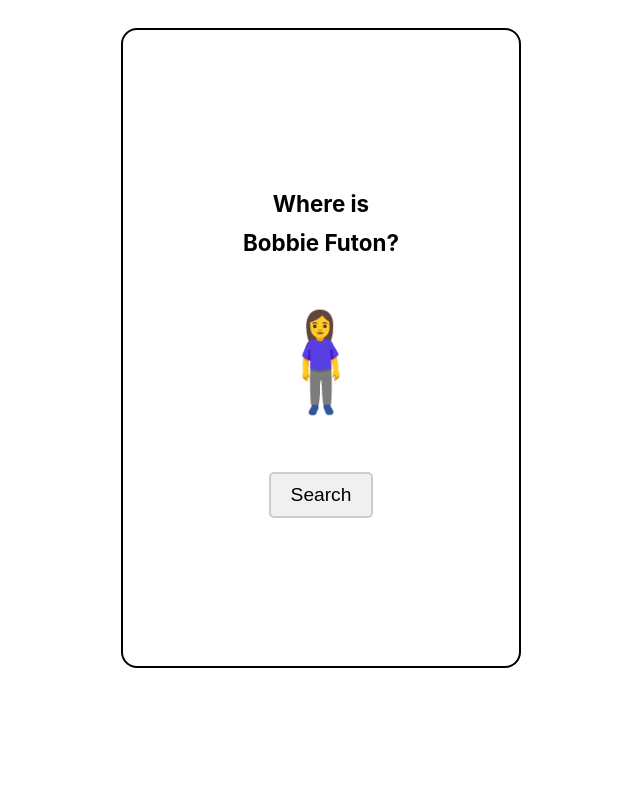
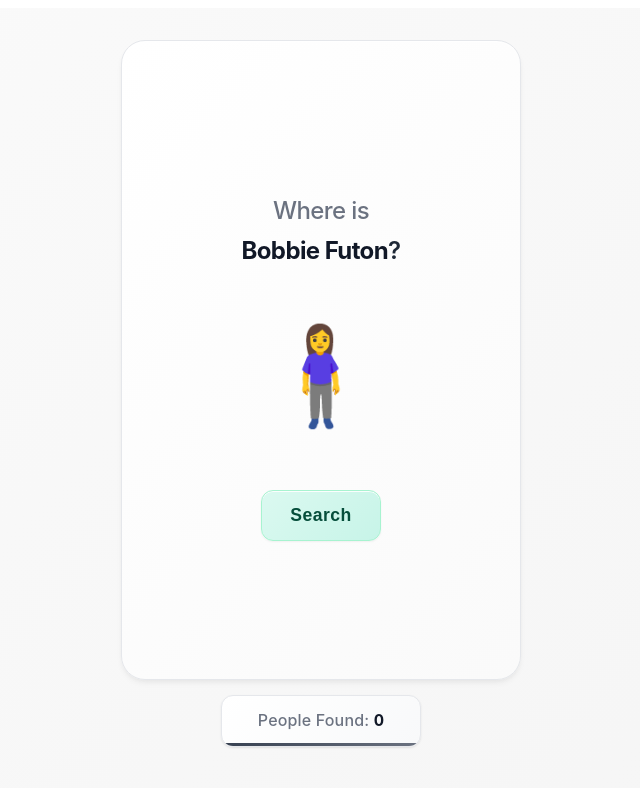
Before and after one commit to lewdry/whereis, a Svelte app in the folder my-svelte-app/: page / in a window 1280 px wide. Shown: the top 788 px of the page, without its empty margins (319-959 px from the left). Built offline with nearby package versions, Linux system fonts and the light colour scheme.

Commit message:
Add score tracking and animations to the game, refactor UI components for improved layout and styling

```diff
--- a/my-svelte-app/src/App.svelte
+++ b/my-svelte-app/src/App.svelte
@@ -37,6 +37,10 @@
     };
 
     let isFirstGame = true;
+
+    // Score tracking
+    let totalPeopleFound = 0;
+    let scoreAnimating = false;
 
     // Responsive sizing
     const getEmojiSize = () => {
@@ -326,29 +330,6 @@
         // Preload audio on first user action; ignore errors
         preloadAudio().catch(e => console.debug('Audio preload deferred or failed:', e));
 
-        // Try to proactively decode/unlock the audio using a short muted play/pause
-        // This runs on the user gesture (start button) so browsers will allow it
-        (async () => {
-            // Use both muted and volume=0 to ensure the temporary play is silent across browsers
-            const previousMuted = winSound.muted;
-            const previousVolume = typeof winSound.volume === 'number' ? winSound.volume : 1;
-            try {
-                winSound.muted = true;
-                try { winSound.volume = 0; } catch (e) { /* some browsers may forbid setting volume early */ }
-                await winSound.play();
-                winSound.pause();
-                winSound.currentTime = 0;
-                audioPreloaded = true;
-                console.debug('Audio decoded/unlocked via silent play/pause');
-            } catch (err) {
-                console.debug('Audio decode/unlock failed:', err);
-            } finally {
-                // Restore previous audio state
-                try { winSound.volume = previousVolume; } catch (e) { /* ignore */ }
-                winSound.muted = previousMuted;
-            }
-        })();
-
         // Wait for the game screen to be rendered
         await tick();
 
@@ -382,11 +363,32 @@
     function checkForWin(clickedPerson) {
         if (clickedPerson.id === missingPerson.id) {
             isGameWon = true;
-        // Immediately reset and play
+            totalPeopleFound += 1; // Increment score
+
+            // Trigger score animation
+            scoreAnimating = true;
+            setTimeout(() => {
+                scoreAnimating = false;
+            }, 800); // Animation duration
+
+            // Try to unlock audio context if needed (some browsers require this)
+            const playFanfare = async () => {
+                try {
+                    // Reset the audio to start from beginning
                     winSound.currentTime = 0;
-        // Use Promise-based play with simple error handling
-        winSound.play()
-            .catch(error => console.error('Error playing sound:', error));
+                    // Ensure audio is unmuted and at normal volume
+                    winSound.muted = false;
+                    if (typeof winSound.volume === 'number') {
+                        winSound.volume = 1;
+                    }
+                    // Play the fanfare
+                    await winSound.play();
+                } catch (error) {
+                    console.error('Error playing fanfare:', error);
+                }
+            };
+
+            playFanfare();
         }
     }
 
@@ -454,6 +456,7 @@
     <!-- Splash screen -->
     {#if !isGameStarted}
     <div class="container">
+        <div class="game-wrapper">
             <div class="splash-screen">
                 <div class="text-container">
                     <h1><span class="highlight">Where is</span><br><span class="name">{firstName} {lastName}</span>?</h1>
@@ -461,12 +464,17 @@
                 <div class="emoji">{missingPerson.emoji}</div>
                 <button on:click={startGame}>Search</button>
             </div>
+            <div class="scorecard">
+                <div class="score-text">People Found: <span class="score-number" class:score-pop={scoreAnimating}>{totalPeopleFound}</span></div>
+            </div>
+        </div>
     </div>
     {/if}
 
     <!-- Game screen -->
     {#if isGameStarted && !isGameWon}
     <div class="container">
+        <div class="game-wrapper">
             <div
                 class="game-screen"
                 on:touchmove|preventDefault={() => {}}
@@ -496,6 +504,10 @@
                     {/each}
                 {/if}
             </div>
+            <div class="scorecard">
+                <div class="score-text">People Found: <span class="score-number" class:score-pop={scoreAnimating}>{totalPeopleFound}</span></div>
+            </div>
+        </div>
     </div>
     {/if}
 
@@ -503,6 +515,7 @@
     <!-- Win screen -->
     {#if isGameWon}
     <div class="container">
+        <div class="game-wrapper">
             <div class="win-screen">
                 <div class="text-container">
                     <h1><span class="highlight">Congratulations!</span><br>You found<br><span class="name">{firstName} {lastName}</span>!</h1>
@@ -526,6 +539,10 @@
                     <div class="sr-only" aria-live="polite">{winMessage}</div>
                 <button class="new-game-btn" on:click={startNewGame}>New Game</button>
             </div>
+            <div class="scorecard">
+                <div class="score-text">People Found: <span class="score-number" class:score-pop={scoreAnimating}>{totalPeopleFound}</span></div>
+            </div>
+        </div>
     </div>
     {/if}
 
@@ -534,10 +551,132 @@
     display: flex;
     justify-content: center;
     align-items: flex-start;
-    padding-top: 20px;
+    padding-top: 32px;
     width: 100%;
     height: 100vh;
-    background-color: #ffffff;
+    background: linear-gradient(135deg, #fafafa 0%, #f5f5f5 100%);
+    font-family: -apple-system, BlinkMacSystemFont, 'Segoe UI', Roboto, Oxygen, Ubuntu, Cantarell, sans-serif;
+}
+
+    .game-wrapper {
+        display: flex;
+        flex-direction: column;
+        align-items: center;
+        gap: 15px;
+        width: 80%;
+        max-width: 400px;
+    }
+
+    .scorecard {
+        background: linear-gradient(135deg, #ffffff 0%, #f8f9fa 100%);
+        border: 1px solid #e5e7eb;
+        border-radius: 12px;
+        padding: 12px 20px;
+        width: 100%;
+        max-width: 200px;
+        text-align: center;
+        box-shadow: 0 1px 3px rgba(0, 0, 0, 0.04), 0 1px 2px rgba(0, 0, 0, 0.06);
+        box-sizing: border-box;
+        position: relative;
+        overflow: hidden;
+    }
+
+    .scorecard::after {
+        content: '';
+        position: absolute;
+        bottom: 0;
+        left: 0;
+        right: 0;
+        height: 3px;
+        background: linear-gradient(90deg, #374151 0%, #6b7280 100%);
+        border-radius: 0 0 12px 12px;
+    }
+
+    .score-text {
+        font-size: 1rem;
+        color: #6b7280;
+        font-weight: 500;
+        letter-spacing: 0.01em;
+        margin-bottom: 2px;
+    }
+
+    .score-number {
+        font-weight: 700;
+        color: #111827;
+        font-size: 1rem;
+        font-variant-numeric: tabular-nums;
+        line-height: 1;
+        transition: transform 0.2s ease;
+        position: relative;
+        display: inline-block;
+    }
+
+    .score-pop {
+        animation: scoreIncrement 0.8s cubic-bezier(0.68, -0.55, 0.265, 1.55);
+    }
+
+    .score-pop::before {
+        content: '✨';
+        position: absolute;
+        left: -15px;
+        top: -5px;
+        font-size: 0.8em;
+        animation: sparkle1 0.8s ease-out;
+        pointer-events: none;
+    }
+
+    .score-pop::after {
+        content: '🎉';
+        position: absolute;
+        right: -15px;
+        top: -5px;
+        font-size: 0.8em;
+        animation: sparkle2 0.8s ease-out;
+        pointer-events: none;
+    }
+
+    @keyframes scoreIncrement {
+        0% {
+            transform: scale(1);
+        }
+        50% {
+            transform: scale(1.4);
+            color: #059669;
+        }
+        100% {
+            transform: scale(1);
+            color: #111827;
+        }
+    }
+
+    @keyframes sparkle1 {
+        0% {
+            opacity: 0;
+            transform: scale(0) rotate(0deg) translateY(0);
+        }
+        50% {
+            opacity: 1;
+            transform: scale(1.2) rotate(180deg) translateY(-10px);
+        }
+        100% {
+            opacity: 0;
+            transform: scale(0.8) rotate(360deg) translateY(-20px);
+        }
+    }
+
+    @keyframes sparkle2 {
+        0% {
+            opacity: 0;
+            transform: scale(0) rotate(0deg) translateY(0);
+        }
+        60% {
+            opacity: 1;
+            transform: scale(1.1) rotate(-150deg) translateY(-8px);
+        }
+        100% {
+            opacity: 0;
+            transform: scale(0.9) rotate(-270deg) translateY(-18px);
+        }
     }
 
     .splash-screen, .win-screen, .game-screen {
@@ -549,16 +688,21 @@
         align-items: center;
         justify-content: center;
         min-height: 50vh;
-        width: 80%;
-        height: 80%;
+        width: 100%;
+        height: 80vh;
         max-width: 400px;
         max-height: 700px;
         aspect-ratio: 4 / 7;
-        border: 2px solid black;
-        border-radius: 1em;
+        background: linear-gradient(135deg, #ffffff 0%, #fafafa 100%);
+        border: 1px solid #e5e7eb;
+        border-radius: 24px;
+        box-shadow:
+            0 4px 6px -1px rgba(0, 0, 0, 0.05),
+            0 2px 4px -1px rgba(0, 0, 0, 0.03),
+            inset 0 1px 0 rgba(255, 255, 255, 0.9);
         overflow: hidden;
-        touch-action: none; /* Prevents default touch behaviors */
-        -webkit-user-select: none; /* Prevents text selection on iOS */
+        touch-action: none;
+        -webkit-user-select: none;
         user-select: none;
     }
 
@@ -566,7 +710,7 @@
         width: 100%;
         max-width: 600px;
         margin: 0 auto;
-        padding: 0 20px;
+        padding: 0 24px;
         box-sizing: border-box;
     }
 
@@ -606,8 +750,9 @@
     }
 
     .person-emoji:focus-visible {
-        outline: 3px solid #007acc;
-        border-radius: 6px;
+        outline: 2px solid #6b7280;
+        outline-offset: 2px;
+        border-radius: 8px;
         transform: translate(-50%, -50%) scale(1.05);
     }
 
@@ -647,58 +792,99 @@
     }
 
     h1 {
-    font-size: 1.4rem;
+        font-size: 1.5rem;
         margin: 0;
-    padding: 10px;
-    line-height: 1.4;
+        padding: 16px;
+        line-height: 1.3;
         overflow-wrap: break-word;
         word-wrap: break-word;
         -webkit-hyphens: auto;
         -ms-hyphens: auto;
         hyphens: auto;
+        color: #1f2937;
+        font-weight: 600;
+        letter-spacing: -0.025em;
     }
 
     button {
-        margin-top: 20px;
-        padding: 10px 20px;
-        font-size: clamp(1rem, 2vw, 1.2rem);
-        background-color: #f0f0f0;
-        border: 2px solid #ccc;
-        color: #000000;
-        border-radius: 5px;
+        margin-top: 24px;
+        padding: 14px 28px;
+        font-size: clamp(1rem, 2vw, 1.1rem);
+        background: linear-gradient(135deg, #DBF9F0 0%, #C7F4E8 100%);
+        border: 1px solid #A7F3D0;
+        color: #064e3b;
+        border-radius: 12px;
         cursor: pointer;
-        transition: all 0.25s;
+        font-weight: 600;
+        letter-spacing: 0.025em;
+        transition: all 0.2s cubic-bezier(0.4, 0, 0.2, 1);
+        box-shadow:
+            0 1px 2px rgba(0, 0, 0, 0.05),
+            inset 0 1px 0 rgba(255, 255, 255, 0.9);
     }
 
     button:hover {
-        background-color: #f0f0f0;
-        border-color: #999;
+        background: linear-gradient(135deg, #C7F4E8 0%, #A7F3D0 100%);
+        border-color: #86EFAC;
+        transform: translateY(-1px);
+        box-shadow:
+            0 4px 6px -1px rgba(0, 0, 0, 0.08),
+            0 2px 4px -1px rgba(0, 0, 0, 0.06),
+            inset 0 1px 0 rgba(255, 255, 255, 0.9);
+    }
+
+    button:active {
+        transform: translateY(0);
+        box-shadow:
+            0 1px 2px rgba(0, 0, 0, 0.05),
+            inset 0 1px 0 rgba(255, 255, 255, 0.9);
     }
 
     .new-game-btn {
-        margin-top: 20px;
-        padding: 10px 20px;
-        font-size: clamp(1rem, 2vw, 1.2rem);
-        border: 2px solid #ccc;
-        border-radius: 5px;
+        margin-top: 24px;
+        padding: 14px 28px;
+        font-size: clamp(1rem, 2vw, 1.1rem);
+        background: linear-gradient(135deg, #DBF9F0 0%, #C7F4E8 100%);
+        border: 1px solid #A7F3D0;
+        color: #064e3b;
+        border-radius: 12px;
         cursor: pointer;
-        transition: all 0.25s;
+        font-weight: 600;
+        letter-spacing: 0.025em;
+        transition: all 0.2s cubic-bezier(0.4, 0, 0.2, 1);
+        box-shadow:
+            0 1px 2px rgba(0, 0, 0, 0.05),
+            inset 0 1px 0 rgba(255, 255, 255, 0.9);
     }
 
     .new-game-btn:hover {
-        background-color: #f0f0f0;
-        border-color: #999;
+        background: linear-gradient(135deg, #C7F4E8 0%, #A7F3D0 100%);
+        border-color: #86EFAC;
+        transform: translateY(-1px);
+        box-shadow:
+            0 4px 6px -1px rgba(0, 0, 0, 0.08),
+            0 2px 4px -1px rgba(0, 0, 0, 0.06),
+            inset 0 1px 0 rgba(255, 255, 255, 0.9);
+    }
+
+    .new-game-btn:active {
+        transform: translateY(0);
+        box-shadow:
+            0 1px 2px rgba(0, 0, 0, 0.05),
+            inset 0 1px 0 rgba(255, 255, 255, 0.9);
     }
 
     .highlight {
         display: inline-block;
         margin-bottom: 0.5rem;
+        color: #6b7280;
+        font-weight: 500;
     }
 
     .name {
         display: inline-block;
         font-weight: 700;
-        color: #000000;
+        color: #111827;
         word-break: break-word;
     }
 
```
Lines whose indentation alone changed are shown as unchanged.
